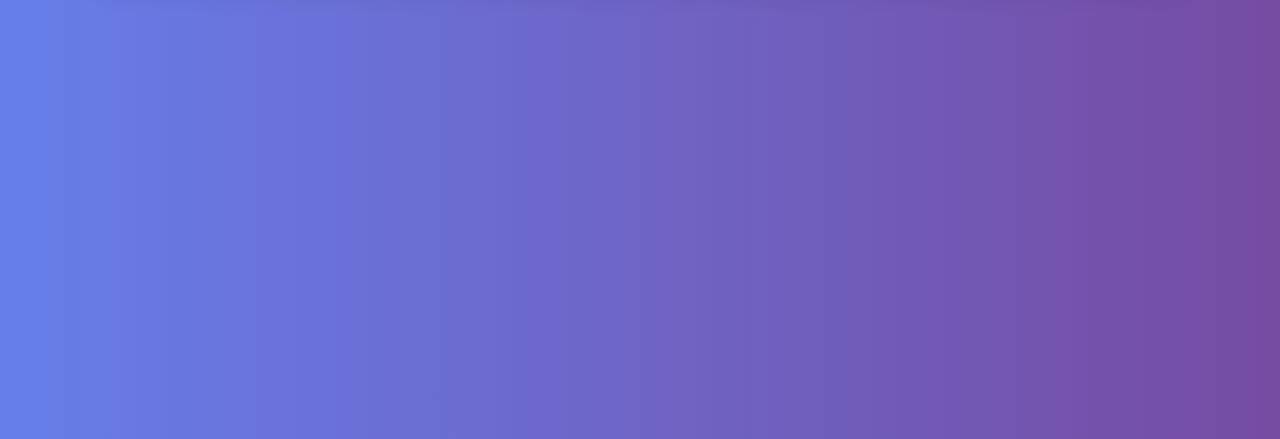
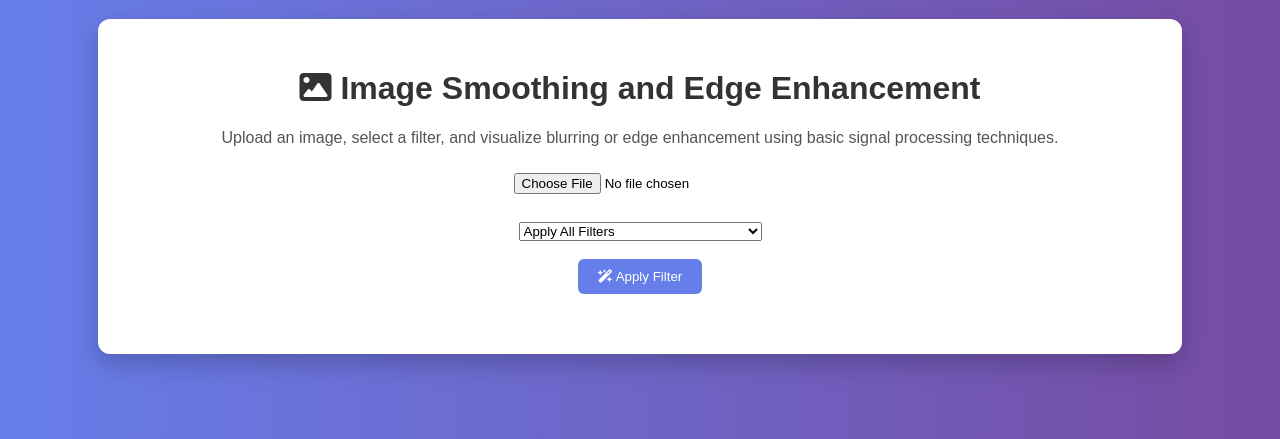
Before and after one commit to sahilrajkhurana/image-filter-project, a Flask app: page / in a window 1280 px wide. Shown: the part 361-800 px from the top of the page. Run offline with Flask 3, Linux system fonts and the light colour scheme.

Commit message:
Update index.html V.2.0

```diff
--- a/templates/index.html
+++ b/templates/index.html
@@ -2,48 +2,140 @@
 <html>
 <head>
     <title>Image Filtering Project</title>
+
+    <!-- Font Awesome Icons -->
+    <link rel="stylesheet"
+          href="https://cdnjs.cloudflare.com/ajax/libs/font-awesome/6.5.0/css/all.min.css">
+
+    <!-- Custom CSS -->
     <link rel="stylesheet" href="{{ url_for('static', filename='style.css') }}">
 </head>
 
 <body>
 
+<!-- ===== Header ===== -->
+<div class="header">
+    <div class="student-info">
+        SAHIL RAJ <br>
+        Roll No: 23F3000138
+    </div>
+
+    <div class="logo">
+        <img src="https://upload.wikimedia.org/wikipedia/en/6/69/IIT_Madras_Logo.svg"
+             alt="IIT Madras Logo">
+    </div>
+</div>
+
+<!-- ===== Main Content ===== -->
 <div class="container">
-    <h1>Image Smoothing and Edge Enhancement</h1>
+
+    <h1>
+        <i class="fa-solid fa-image"></i>
+        Image Smoothing and Edge Enhancement
+    </h1>
 
     <p>
-        Upload an image to apply Mean, Gaussian, and Laplacian filters
+        Upload an image, select a filter, and visualize blurring or edge enhancement
+        using basic signal processing techniques.
     </p>
 
+    <!-- Upload Form -->
     <form method="POST" enctype="multipart/form-data">
         <input type="file" name="image" required>
         <br><br>
-        <button type="submit">Upload & Process</button>
+
+        <!-- Filter Selection -->
+        <select name="filter" required>
+            <option value="all">Apply All Filters</option>
+            <option value="mean">Mean Filter (Blurring)</option>
+            <option value="gaussian">Gaussian Filter (Smooth Blurring)</option>
+            <option value="laplacian">Laplacian Filter (Edge Enhancement)</option>
+        </select>
+
+        <br><br>
+
+        <button type="submit">
+            <i class="fa-solid fa-wand-magic-sparkles"></i>
+            Apply Filter
+        </button>
     </form>
 
+    <!-- Loading Animation -->
+    <div id="loader" style="display:none; text-align:center; margin-top:20px;">
+        <i class="fa-solid fa-spinner fa-spin fa-3x"></i>
+        <p>Processing image, please wait...</p>
+    </div>
+
+    <!-- ===== Results Section ===== -->
     {% if original %}
+
+        <hr>
+
+        <h2>Filtered Results</h2>
+
         <div class="images">
+
             <div>
-            <h3>Original</h3>
+                <h3><i class="fa-solid fa-camera"></i> Original Image</h3>
                 <img src="{{ original }}">
             </div>
 
+            {% if mean %}
             <div>
-            <h3>Mean Filter</h3>
+                <h3><i class="fa-solid fa-blur"></i> Mean Filter</h3>
                 <img src="{{ mean }}">
             </div>
+            {% endif %}
 
+            {% if gaussian %}
             <div>
-            <h3>Gaussian Filter</h3>
+                <h3><i class="fa-solid fa-wave-square"></i> Gaussian Filter</h3>
                 <img src="{{ gaussian }}">
             </div>
+            {% endif %}
 
+            {% if laplacian %}
             <div>
-            <h3>Laplacian Filter</h3>
+                <h3><i class="fa-solid fa-border-all"></i> Laplacian Filter</h3>
                 <img src="{{ laplacian }}">
             </div>
+            {% endif %}
+
+        </div>
+
+        <!-- ===== Before / After Slider (Mean Filter) ===== -->
+        {% if mean %}
+        <h2>Before / After Comparison (Mean Filter)</h2>
+
+        <div class="slider-container">
+            <img src="{{ original }}" class="before">
+            <img src="{{ mean }}" class="after" id="afterImage">
+            <input type="range" min="0" max="100" value="50" id="slider">
         </div>
         {% endif %}
+
+    {% endif %}
+
 </div>
+
+<!-- ===== Loader Script ===== -->
+<script>
+document.querySelector("form").addEventListener("submit", function () {
+    document.getElementById("loader").style.display = "block";
+});
+</script>
+
+<!-- ===== Before / After Slider Script (Step 4.3) ===== -->
+<script>
+const slider = document.getElementById("slider");
+const afterImg = document.getElementById("afterImage");
+
+if (slider && afterImg) {
+    slider.addEventListener("input", function () {
+        afterImg.style.clipPath = `inset(0 ${100 - this.value}% 0 0)`;
+    });
+}
+</script>
 
 </body>
 </html>
```
Lines whose indentation alone changed are shown as unchanged.
